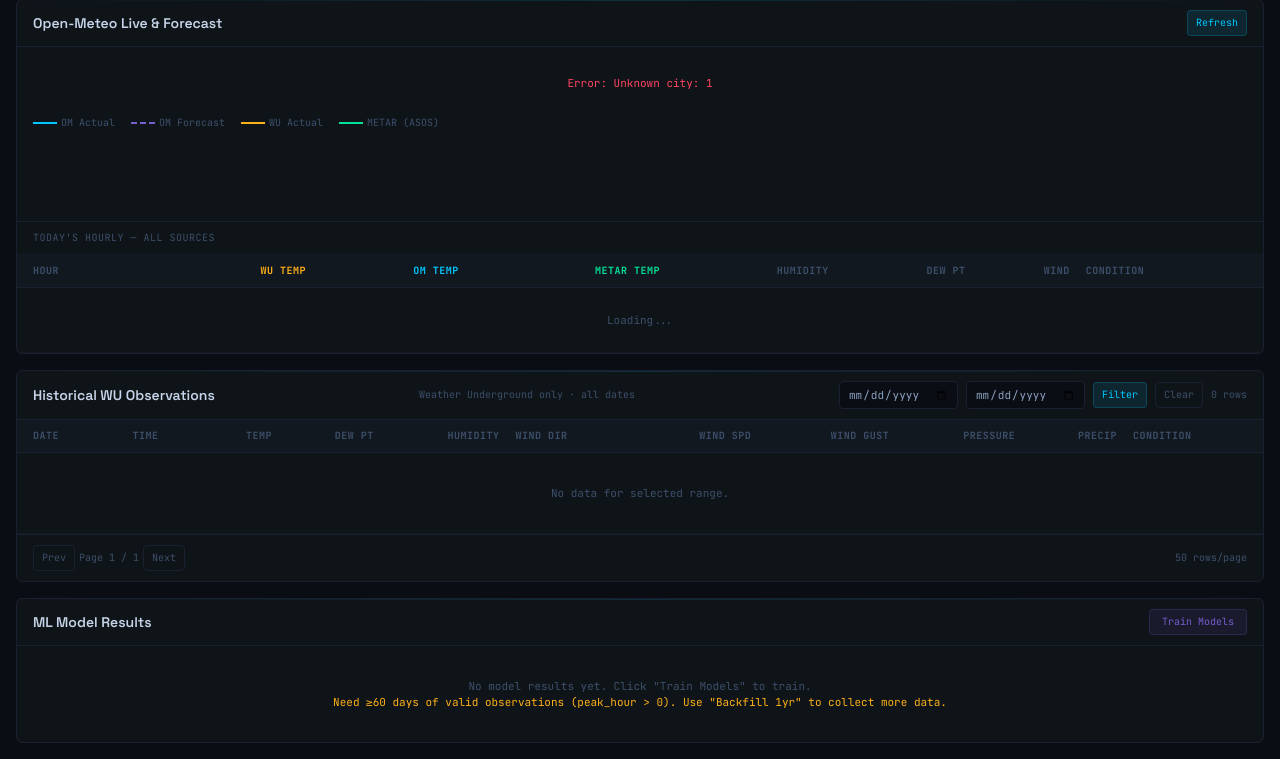
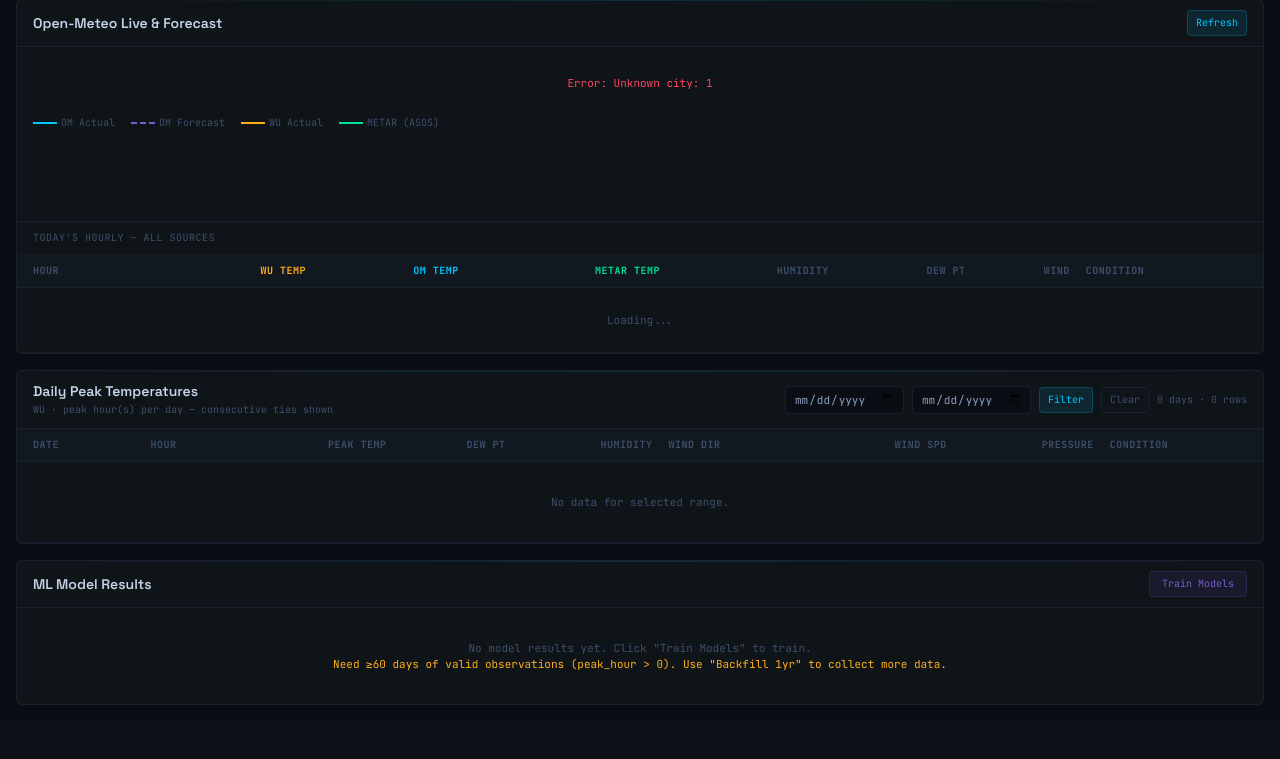
Before and after one commit to tintin222/poly-weather, a FastAPI app: page /city/1 in a window 1280 px wide. Shown: the part 411-1170 px from the top of the page. After the commit the page ends 1116 px from the top, so only its background shows below. Run offline with FastAPI, Linux system fonts and the light colour scheme; data that the repository does not hold is empty; some libraries are stand-ins or nearby versions.

Commit message:
feat: show only peak hour(s) per day in city historical table
Replaces paginated all-hours WU table with a "Daily Peak Temperatures"
table that shows only the hour(s) at the daily max temperature. Ties
(consecutive hours at the same peak) are all shown. Adds
/api/city/{key}/peak-hours endpoint backed by SQL MAX join. Date filter
still works; no pagination needed since ~1-2 rows per day.

Co-Authored-By: Claude Sonnet 4.6 <noreply@anthropic.com>

```diff
--- a/src/web/app.py
+++ b/src/web/app.py
@@ -1077,6 +1077,45 @@ async def api_city_daily_peaks(city_key: str, limit: int = 30):
     return [dict(r) for r in rows]
 
 
+@app.get("/api/city/{city_key}/peak-hours")
+async def api_city_peak_hours(
+    city_key: str,
+    date_from: str | None = None,
+    date_to: str | None = None,
+    limit: int = 400,
+):
+    """For each date, return only the hour(s) that reached the daily max temperature.
+
+    If two consecutive hours tied for the peak, both are returned so the user
+    can see the plateau.
+    """
+    db = get_db()
+    conditions = ["o.city_key = ?"]
+    params: list = [city_key]
+    if date_from:
+        conditions.append("o.date >= ?")
+        params.append(date_from)
+    if date_to:
+        conditions.append("o.date <= ?")
+        params.append(date_to)
+    where = " AND ".join(conditions)
+    rows = db.conn.execute(
+        f"""SELECT o.*
+            FROM hourly_observations o
+            JOIN (
+                SELECT date, MAX(temperature) AS peak_temp
+                FROM hourly_observations
+                WHERE city_key = ?
+                GROUP BY date
+            ) p ON o.date = p.date AND o.temperature = p.peak_temp
+            WHERE {where}
+            ORDER BY o.date DESC, o.hour ASC
+            LIMIT ?""",
+        [city_key, *params, limit],
+    ).fetchall()
+    return [dict(r) for r in rows]
+
+
 @app.get("/api/city/{city_key}/stats")
 async def api_city_stats(city_key: str):
     db = get_db()
--- a/src/web/templates/city.html
+++ b/src/web/templates/city.html
@@ -193,12 +193,14 @@
       </div>
     </div>
 
-    <!-- Hourly data table -->
+    <!-- Daily peak hours table -->
     <div class="card rounded-md">
       <div class="px-4 py-2.5 border-b border-term-border">
         <div class="flex items-center justify-between flex-wrap gap-2">
-          <h3 class="font-display font-semibold text-term-bright text-sm">Historical WU Observations</h3>
-          <span class="text-term-muted text-[10px]">Weather Underground only · all dates</span>
+          <div>
+            <h3 class="font-display font-semibold text-term-bright text-sm">Daily Peak Temperatures</h3>
+            <span class="text-term-muted text-[10px]">WU · peak hour(s) per day — consecutive ties shown</span>
+          </div>
           <div class="flex items-center gap-2 flex-wrap">
             <input type="date" id="filter-from" placeholder="From">
             <input type="date" id="filter-to" placeholder="To">
@@ -213,31 +215,20 @@
           <thead>
             <tr class="text-left text-term-muted uppercase text-[10px] tracking-wider">
               <th class="px-4 py-2">Date</th>
-              <th class="px-2 py-2">Time</th>
-              <th class="px-2 py-2 text-right">Temp</th>
+              <th class="px-2 py-2">Hour</th>
+              <th class="px-2 py-2 text-right">Peak Temp</th>
               <th class="px-2 py-2 text-right">Dew Pt</th>
               <th class="px-2 py-2 text-right">Humidity</th>
               <th class="px-2 py-2">Wind Dir</th>
               <th class="px-2 py-2 text-right">Wind Spd</th>
-              <th class="px-2 py-2 text-right">Wind Gust</th>
               <th class="px-2 py-2 text-right">Pressure</th>
-              <th class="px-2 py-2 text-right">Precip</th>
               <th class="px-2 py-2">Condition</th>
             </tr>
           </thead>
           <tbody id="hourly-tbody">
-            <tr><td colspan="11" class="px-4 py-8 text-center text-term-muted">Loading...</td></tr>
+            <tr><td colspan="9" class="px-4 py-8 text-center text-term-muted">Loading...</td></tr>
           </tbody>
         </table>
-      </div>
-      <!-- Pagination -->
-      <div class="px-4 py-2.5 border-t border-term-border flex items-center justify-between">
-        <div class="flex items-center gap-1" id="pagination">
-          <button onclick="gotoPage(currentPage - 1)" class="btn px-2 py-1 rounded bg-term-surface border border-term-border text-[10px] text-term-muted" id="btn-prev">Prev</button>
-          <span class="text-term-muted text-[10px]" id="page-info">--</span>
-          <button onclick="gotoPage(currentPage + 1)" class="btn px-2 py-1 rounded bg-term-surface border border-term-border text-[10px] text-term-muted" id="btn-next">Next</button>
-        </div>
-        <span class="text-term-muted text-[10px]">50 rows/page</span>
       </div>
     </div>
 
@@ -264,8 +255,6 @@
     const UNIT = {{ (city.unit if city else 'celsius') | tojson }};
     const U = UNIT === 'fahrenheit' ? '°F' : '°C';
 
-    let currentPage = 1;
-    let totalPages = 1;
     let filterFrom = '';
     let filterTo = '';
 
@@ -324,55 +313,49 @@
       }).join('');
     }
 
-    // ---- Hourly table ----
-    async function loadHourly(page) {
-      currentPage = page;
-      const params = new URLSearchParams({ page, page_size: 50 });
+    // ---- Daily peak hours table ----
+    async function loadHourly() {
+      const params = new URLSearchParams();
       if (filterFrom) params.set('date_from', filterFrom);
       if (filterTo) params.set('date_to', filterTo);
 
-      const res = await fetch(`/api/city/${encodeURIComponent(CITY_KEY)}/hourly?` + params);
-      const d = await res.json();
-      totalPages = d.total_pages || 1;
+      const res = await fetch(`/api/city/${encodeURIComponent(CITY_KEY)}/peak-hours?` + params);
+      const rows = await res.json();
 
-      document.getElementById('table-info').textContent = `${d.total.toLocaleString()} rows`;
-      document.getElementById('page-info').textContent = `Page ${d.page} / ${d.total_pages}`;
-      document.getElementById('btn-prev').disabled = d.page <= 1;
-      document.getElementById('btn-next').disabled = d.page >= d.total_pages;
+      // Count distinct dates
+      const days = new Set(rows.map(r => r.date)).size;
+      document.getElementById('table-info').textContent = `${days} days · ${rows.length} rows`;
 
       const fmt = v => v != null ? parseFloat(v).toFixed(1) : '--';
       const tbody = document.getElementById('hourly-tbody');
-      if (!d.rows.length) {
-        tbody.innerHTML = '<tr><td colspan="11" class="px-4 py-8 text-center text-term-muted">No data for selected range.</td></tr>';
+      if (!rows.length) {
+        tbody.innerHTML = '<tr><td colspan="9" class="px-4 py-8 text-center text-term-muted">No data for selected range.</td></tr>';
         return;
       }
 
-      tbody.innerHTML = d.rows.map(r => `
-        <tr>
-          <td class="px-4 py-1.5 text-term-bright">${r.date}</td>
-          <td class="px-2 py-1.5 text-term-muted">${r.time_local}</td>
-          <td class="px-2 py-1.5 text-right text-term-amber font-medium">${fmt(r.temperature)}${U}</td>
-          <td class="px-2 py-1.5 text-right">${fmt(r.dew_point)}</td>
-          <td class="px-2 py-1.5 text-right">${r.humidity != null ? fmt(r.humidity) + '%' : '--'}</td>
+      // Group rows by date so we can span the date cell
+      let lastDate = null;
+      tbody.innerHTML = rows.map(r => {
+        const showDate = r.date !== lastDate;
+        lastDate = r.date;
+        return `<tr>
+          <td class="px-4 py-1.5 ${showDate ? 'text-term-bright' : 'text-transparent select-none'}">${r.date}</td>
+          <td class="px-2 py-1.5 text-term-muted">${String(r.hour).padStart(2,'0')}:00</td>
+          <td class="px-2 py-1.5 text-right text-term-amber font-bold">${fmt(r.temperature)}${U}</td>
+          <td class="px-2 py-1.5 text-right text-term-text">${fmt(r.dew_point)}</td>
+          <td class="px-2 py-1.5 text-right text-term-text">${r.humidity != null ? fmt(r.humidity) + '%' : '--'}</td>
           <td class="px-2 py-1.5 text-term-muted">${r.wind_direction || '--'}</td>
-          <td class="px-2 py-1.5 text-right">${fmt(r.wind_speed)}</td>
-          <td class="px-2 py-1.5 text-right">${fmt(r.wind_gust)}</td>
-          <td class="px-2 py-1.5 text-right">${fmt(r.pressure)}</td>
-          <td class="px-2 py-1.5 text-right">${fmt(r.precip_rate)}</td>
+          <td class="px-2 py-1.5 text-right text-term-text">${fmt(r.wind_speed)}</td>
+          <td class="px-2 py-1.5 text-right text-term-text">${fmt(r.pressure)}</td>
           <td class="px-2 py-1.5 text-term-muted truncate max-w-[120px]" title="${r.condition || ''}">${r.condition || '--'}</td>
-        </tr>
-      `).join('');
-    }
-
-    function gotoPage(p) {
-      if (p < 1 || p > totalPages) return;
-      loadHourly(p);
+        </tr>`;
+      }).join('');
     }
 
     function applyFilter() {
       filterFrom = document.getElementById('filter-from').value;
       filterTo = document.getElementById('filter-to').value;
-      loadHourly(1);
+      loadHourly();
     }
 
     function clearFilter() {
@@ -380,7 +363,7 @@
       filterTo = '';
       document.getElementById('filter-from').value = '';
       document.getElementById('filter-to').value = '';
-      loadHourly(1);
+      loadHourly();
     }
 
     // ---- ML Results ----
@@ -565,7 +548,7 @@
       if (d.job_id) pollJob(d.job_id);
       // Refresh stats immediately to show cleared state
       await loadStats();
-      await loadHourly(1);
+      await loadHourly();
     }
 
     // ---- Backfill ----
@@ -898,7 +881,7 @@
     // ---- Init ----
     loadStats();
     loadBets();
-    loadHourly(1);
+    loadHourly();
     loadMLResults();
     loadOpenMeteo();
   </script>
```
